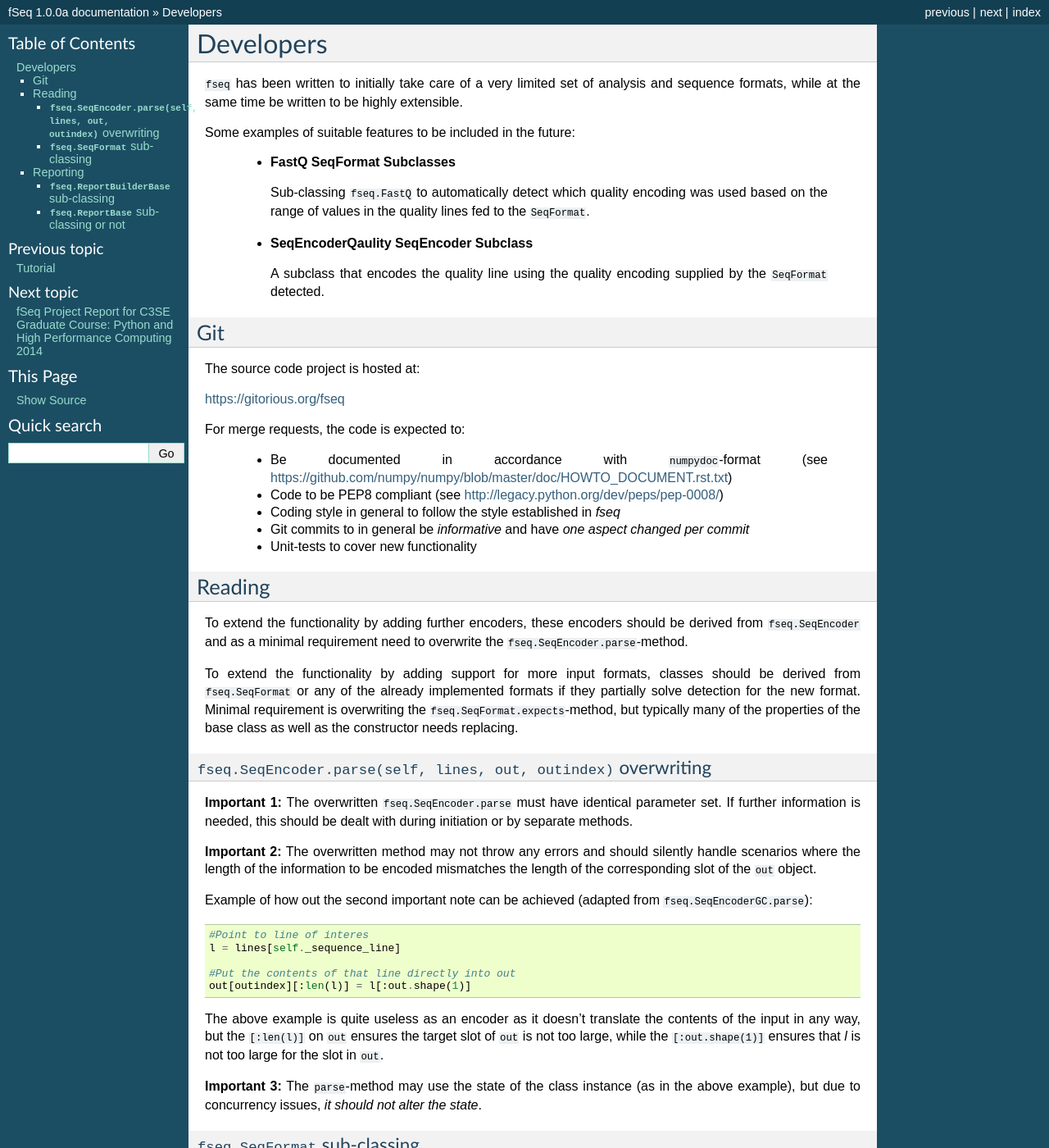
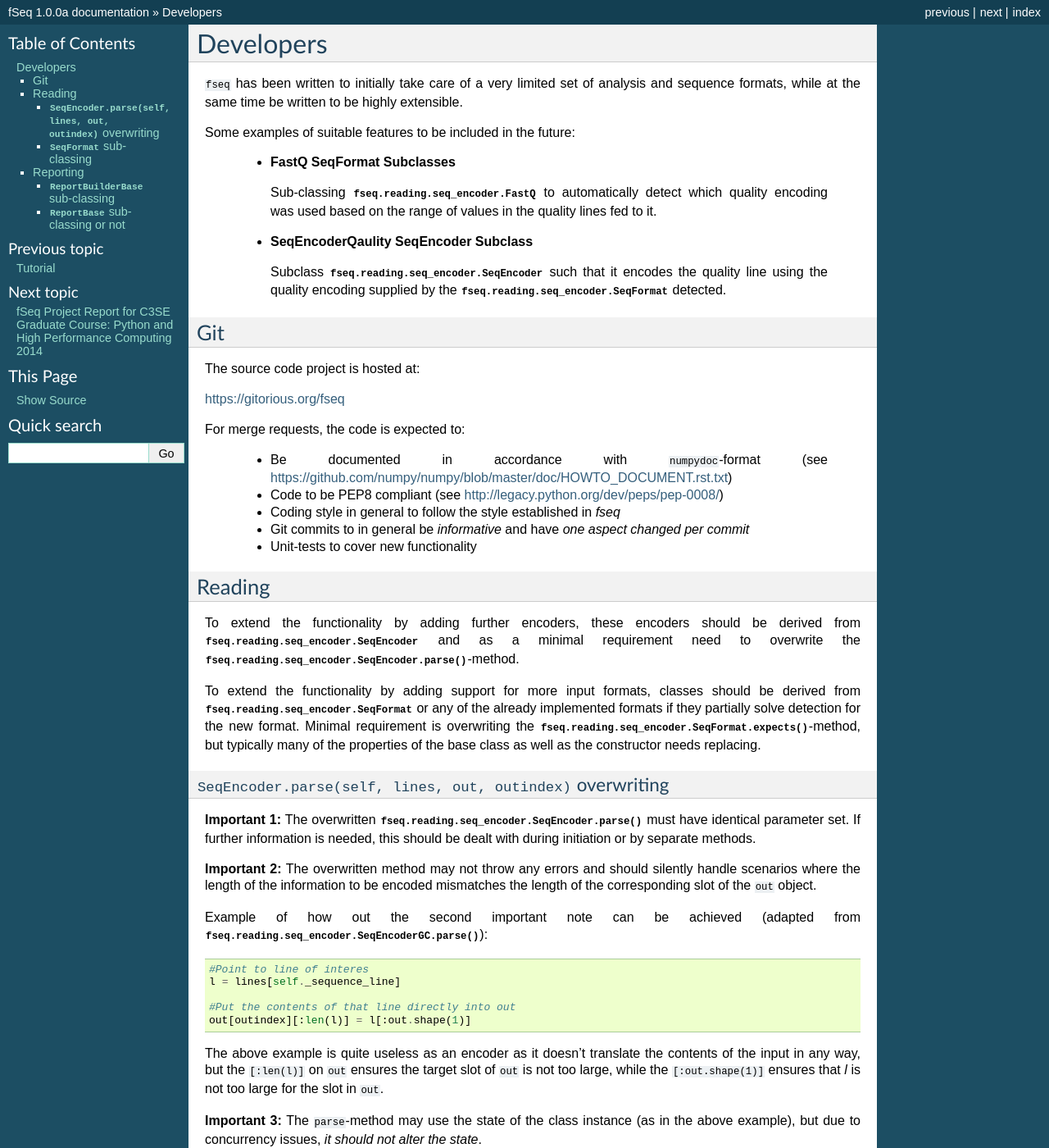
Before and after one commit to local-minimum/fseq, a Sphinx documentation site: the page built from doc/source/developers.rst, in a window 1280 px wide and 1400 px high. Shown: the whole window at 82% size. Built offline with Sphinx 7.4.7, drawn with Linux system fonts in a browser that asks for light colours; formulas are drawn with MathJax 3; some of the changed text lies outside the part shown.

Commit message:
DOC: Made correct internal links to classes and methods referred to

```diff
--- a/doc/source/developers.rst
+++ b/doc/source/developers.rst
@@ -9,14 +9,15 @@
 
     - **FastQ SeqFormat Subclasses**
 
-      Sub-classing ``fseq.FastQ`` to automatically detect which quality encoding
-      was used based on the range of values in the quality lines fed to the
-      ``SeqFormat``.
+      Sub-classing :class:`fseq.reading.seq_encoder.FastQ` to automatically
+      detect which quality encoding
+      was used based on the range of values in the quality lines fed to it.
 
     - **SeqEncoderQaulity SeqEncoder Subclass**
 
-      A subclass that encodes the quality line using the quality encoding
-      supplied by the ``SeqFormat`` detected.
+      Subclass :class:`fseq.reading.seq_encoder.SeqEncoder` such that it
+      encodes the quality line using the quality encoding
+      supplied by the :class:`fseq.reading.seq_encoder.SeqFormat` detected.
 
 Git
 ---
@@ -44,20 +45,24 @@
 -------
 
 To extend the functionality by adding further encoders, these encoders should
-be derived from ``fseq.SeqEncoder`` and as a minimal requirement need to
-overwrite the ``fseq.SeqEncoder.parse``-method.
+be derived from :class:`fseq.reading.seq_encoder.SeqEncoder` and as a minimal
+requirement need to overwrite the
+:func:`fseq.reading.seq_encoder.SeqEncoder.parse`-method.
 
 To extend the functionality by adding support for more input formats, classes
-should be derived from ``fseq.SeqFormat`` or any of the already implemented
+should be derived from
+:class:`fseq.reading.seq_encoder.SeqFormat` or any of the already implemented
 formats if they partially solve detection for the new format.
-Minimal requirement is overwriting the ``fseq.SeqFormat.expects``-method, but
+Minimal requirement is overwriting the
+:func:`fseq.reading.seq_encoder.SeqFormat.expects`-method, but
 typically many of the properties of the base class as well as the
 constructor needs replacing.
 
-``fseq.SeqEncoder.parse(self, lines, out, outindex)`` overwriting
-.................................................................
+``SeqEncoder.parse(self, lines, out, outindex)`` overwriting
+............................................................
 
-**Important 1:** The overwritten ``fseq.SeqEncoder.parse`` must have identical
+**Important 1:** The overwritten
+:func:`fseq.reading.seq_encoder.SeqEncoder.parse` must have identical
 parameter set. If further information is needed, this should be dealt with
 during initiation or by separate methods.
 
@@ -66,7 +71,7 @@
 the length of the corresponding slot of the ``out`` object.
 
 Example of how out the second important note can be achieved (adapted from
-``fseq.SeqEncoderGC.parse``)::
+:func:`fseq.reading.seq_encoder.SeqEncoderGC.parse`)::
 
     #Point to line of interes
     l = lines[self._sequence_line]
@@ -84,8 +89,8 @@
 the state*.
 
 
-``fseq.SeqFormat`` sub-classing
-...............................
+``SeqFormat`` sub-classing
+..........................
 
 ** Important 1:** If a class is parent to further sub-classing such that the
 class will conform to all data that the more specific subclass will do
@@ -93,7 +98,8 @@
 a FastQ_Q33-subclass that detects fastq-files with encoding starting at 33),
 then:
 
-    - The *parent* should implement the ``fseq.SeqFormat._decay`` method similar
+    - The *parent* should implement the
+      :func:`fseq.reading.seq_encoder.SeqFormat._decay` method similar
       to the base class and have a suitable ``self._giveup`` set in its init.
 
     - The specific *child* should overwrite the ``_decay``-method so that it
@@ -104,24 +110,26 @@
 expected as the next line, this method doesn't need to continue
 reporting ``False`` after its first occurrence.
 As soon as an ``expect``-method returns a ``False``, that ``SeqFormat`` is
-removed from possible formats by the ``SeqFormatDetector``.
+removed from possible formats by the
+:class:`fseq.reading.seq_encoder.SeqFormatDetector`.
 
 Reporting
 ---------
 
 To extend the available abstractions/analysis done to the encoded
-data, new derived ``ReportBuilderBase`` classes should be made.
+data, new derived :class:`fseq.reporting.report_builder.ReportBuilderBase`
+classes should be made.
 Typically the ``__init__`` and ``distill`` would be overwritten (but the super
 class methods called), and the ``DEFAULT_REPORTS`` attribute replaced.
 Potentially the interface extended by more relevant methods and properties
 needed for user customization of the post-processing.
 
 For creating new reports any object having a ``distill``-method will do, but
-using ``fseq.ReportBase`` will save some implementation by having implemented
-the common aspects of saving figures in ``matplotlib``.
+using :class:`fseq.reporting.reports.ReportBase` will save some implementation
+by having implemented the common aspects of saving figures in ``matplotlib``.
 
-``fseq.ReportBuilderBase`` sub-classing
-.......................................
+``ReportBuilderBase`` sub-classing
+..................................
 
 To maintain the constructor interface it is highly recommended that the init
 has the following structure::
```
Also changed, not shown: other parts of doc/source/developers.rst (+5 -4 lines).
